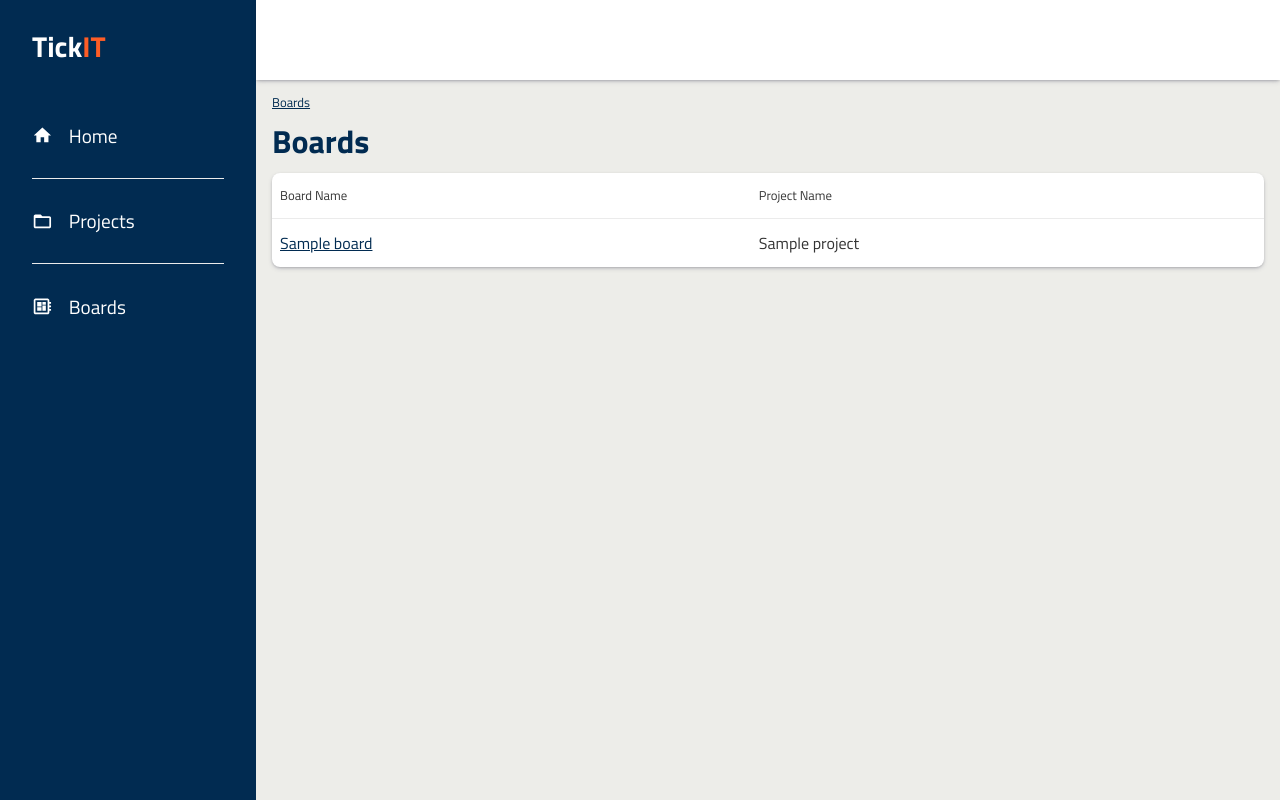
After one commit to Neatoro/tickit, a Node project: template src/rendering/views/board/index.hbs in a window 1280 px wide. The commit adds this page. Run offline with Node 20 templates, Linux system fonts and the light colour scheme; the template is opened without the code that fills it: most values are stand-ins (such as "Sample title", 1, 10 or a date in 2020).

Commit message:
Add boards overview

```diff
--- a/src/rendering/partials/navigation.hbs
+++ b/src/rendering/partials/navigation.hbs
@@ -5,15 +5,21 @@
   <ul class='navigation__list'>
     <li class='navigation__item' id="navhome">
       <svg class="icon">
-        <use xlink:href="/icons/icons.svg#icon-compass-regular" />
+        <use xlink:href="/icons/icons.svg#icon-home" />
       </svg>
       <a href='/'>Home</a>
     </li>
     <li class='navigation__item' id="navprojects">
       <svg class="icon">
-        <use xlink:href="/icons/icons.svg#icon-newspaper-regular" />
+        <use xlink:href="/icons/icons.svg#icon-folder_open" />
       </svg>
       <a href='/project'>Projects</a>
     </li>
+    <li class='navigation__item' id="navprojects">
+      <svg class="icon">
+        <use xlink:href="/icons/icons.svg#icon-developer_board" />
+      </svg>
+      <a href='/project'>Boards</a>
+    </li>
   </ul>
 </nav>
--- /dev/null
+++ b/src/rendering/views/board/index.hbs
@@ -0,0 +1,28 @@
+{{#> layout}}
+<p class='breadcumb'>
+  <a href='/board'>Boards</a>
+</p>
+<h1 class='app__title'>Boards</h1>
+<table class='table-list box'>
+  <thead class='table-list__header'>
+    <th>
+      Board Name
+    </th>
+    <th>
+      Project Name
+    </th>
+  </thead>
+  <tbody class='table-list__body'>
+    {{#each projects}}
+      {{#each boards}}
+      <tr class='table-list__element'>
+        <td><a
+            href='/board/{{name}}'
+          >{{name}}</a></td>
+        <td>{{../name}}</td>
+      </tr>
+      {{/each}}
+    {{/each}}
+  </tbody>
+</table>
+{{/layout}}
```
Also changed, not shown: example/simple-project/two.yaml (+13 -0 lines), src/rendering/controller/board.rendering.ts (added, +21 -0 lines), src/rendering/rendering.module.ts (+7 -1 lines), src/rendering/public/icons/icons.svg.
